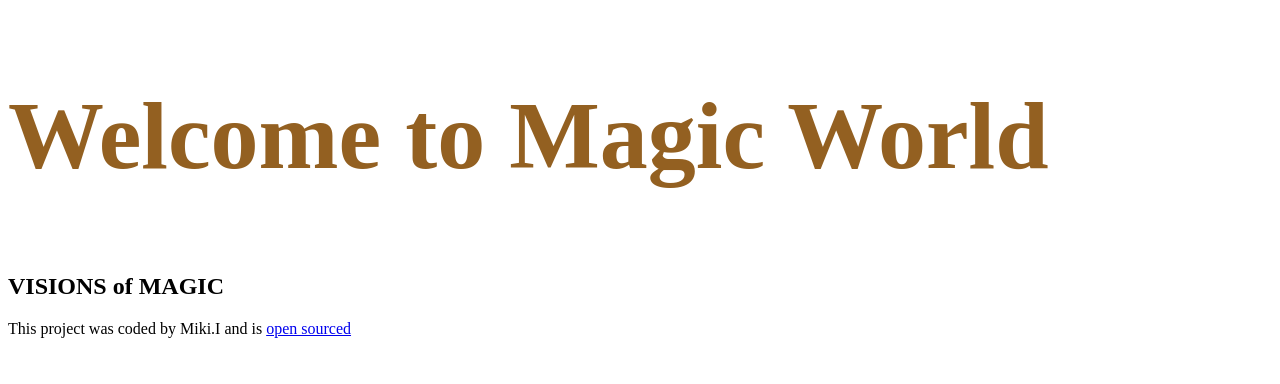
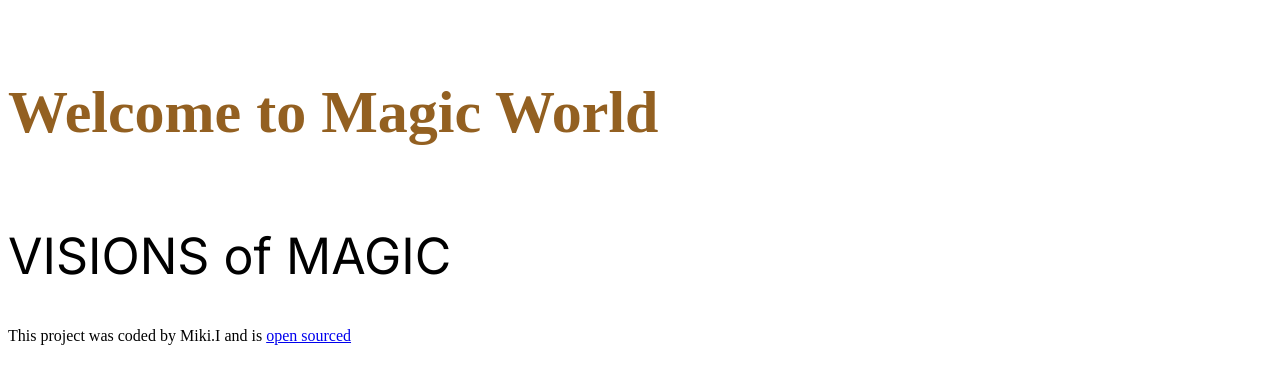
Before and after one commit to Mikicanad/magic-world-project, a plain HTML site: page index.html in a window 1280 px wide. Drawn offline with Linux system fonts and the light colour scheme; a web font is replaced by a local one.

Commit message:
added font for h2

```diff
--- a/index.html
+++ b/index.html
@@ -7,7 +7,10 @@
     <link rel="preconnect" href="https://fonts.googleapis.com">
 <link rel="preconnect" href="https://fonts.gstatic.com" crossorigin>
 <link href="https://fonts.googleapis.com/css2?family=Sofia&display=swap" rel="stylesheet">
-    <title>Harry Potter</title>
+<link rel="preconnect" href="https://fonts.googleapis.com">
+<link rel="preconnect" href="https://fonts.gstatic.com" crossorigin>
+<link href="https://fonts.googleapis.com/css2?family=Inter:ital,opsz,wght@0,14..32,100..900;1,14..32,100..900&display=swap" rel="stylesheet">
+<title>Harry Potter</title>
 </head>
 <body>
     <h1>Welcome to Magic World</h1>
--- a/src/style.css
+++ b/src/style.css
@@ -3,6 +3,14 @@ h1 {
     font-family:  "Sofia", serif;
     font-style: normal;
     font-weight: 700;
-    font-size: 96px;
+    font-size: 60px;
     line-height: 144px;
 }
+
+h2 {
+    font-size: 50px;
+    font-family: "Inter", serif;
+    font-optical-sizing: auto;
+    font-weight: 400;
+     font-style: normal;
+}
```
